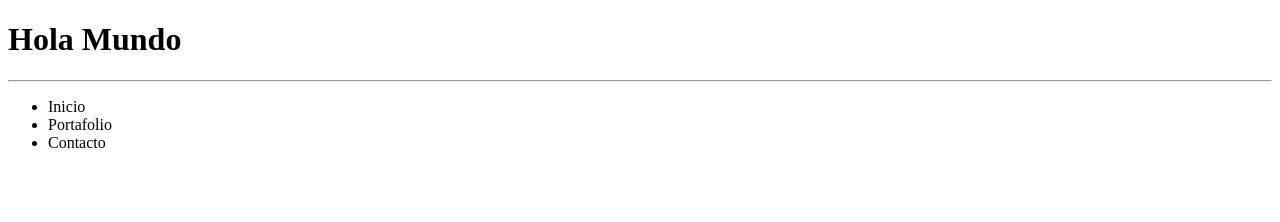
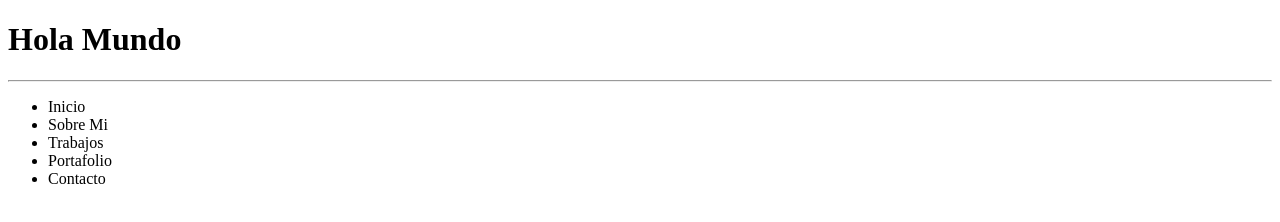
Before and after one commit to edgars11/PracticaCursoGit, a plain HTML site: page index.html in a window 1280 px wide. Drawn offline with Linux system fonts and the light colour scheme.

Commit message:
Añadiendo 2 item a la barra de navegación

```diff
--- a/index.html
+++ b/index.html
@@ -13,6 +13,8 @@
         <div class="menu">
             <ul>
                 <li>Inicio</li>
+                <li>Sobre Mi</li>
+                <li>Trabajos</li>
                 <li>Portafolio</li>
                 <li>Contacto</li>
             </ul>
```
